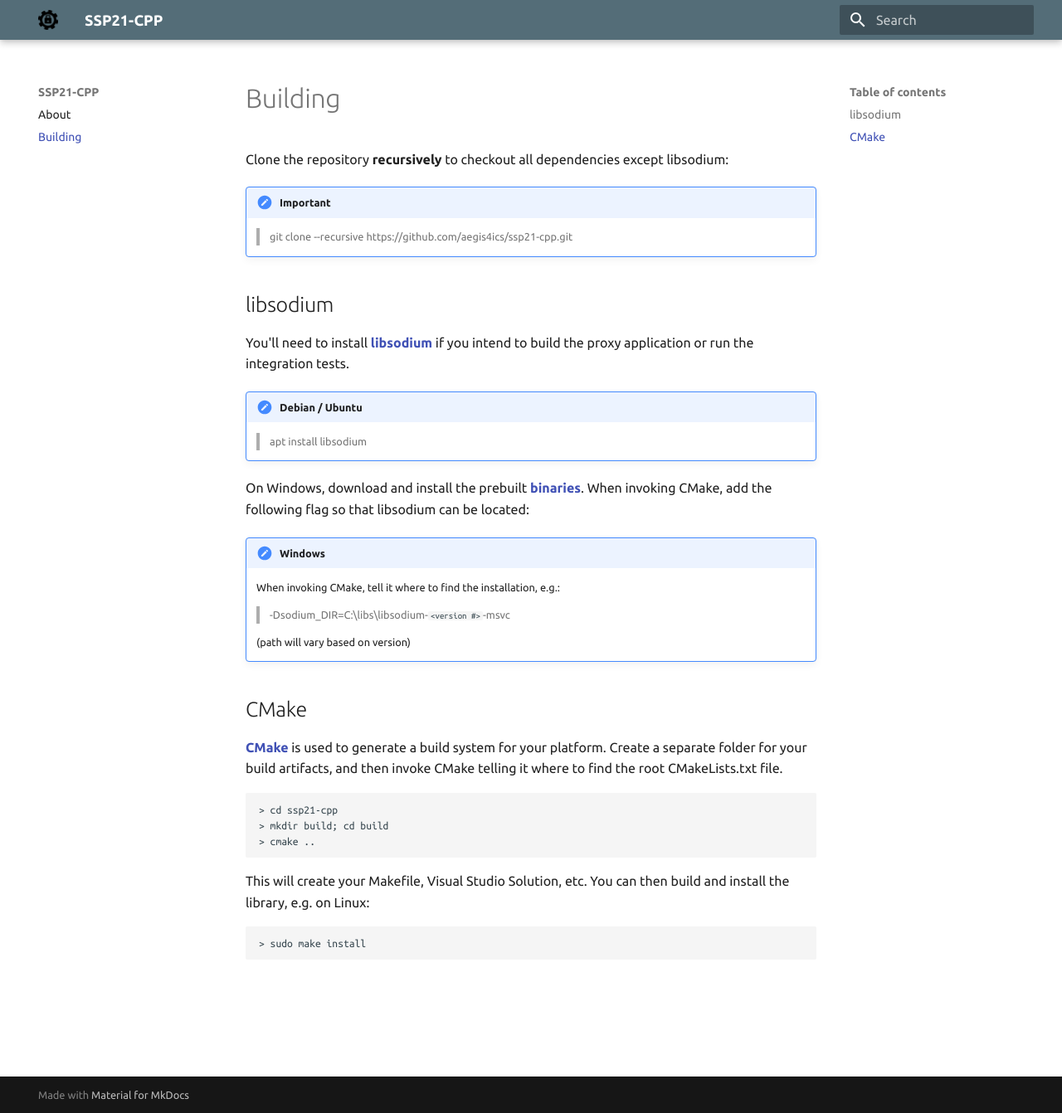
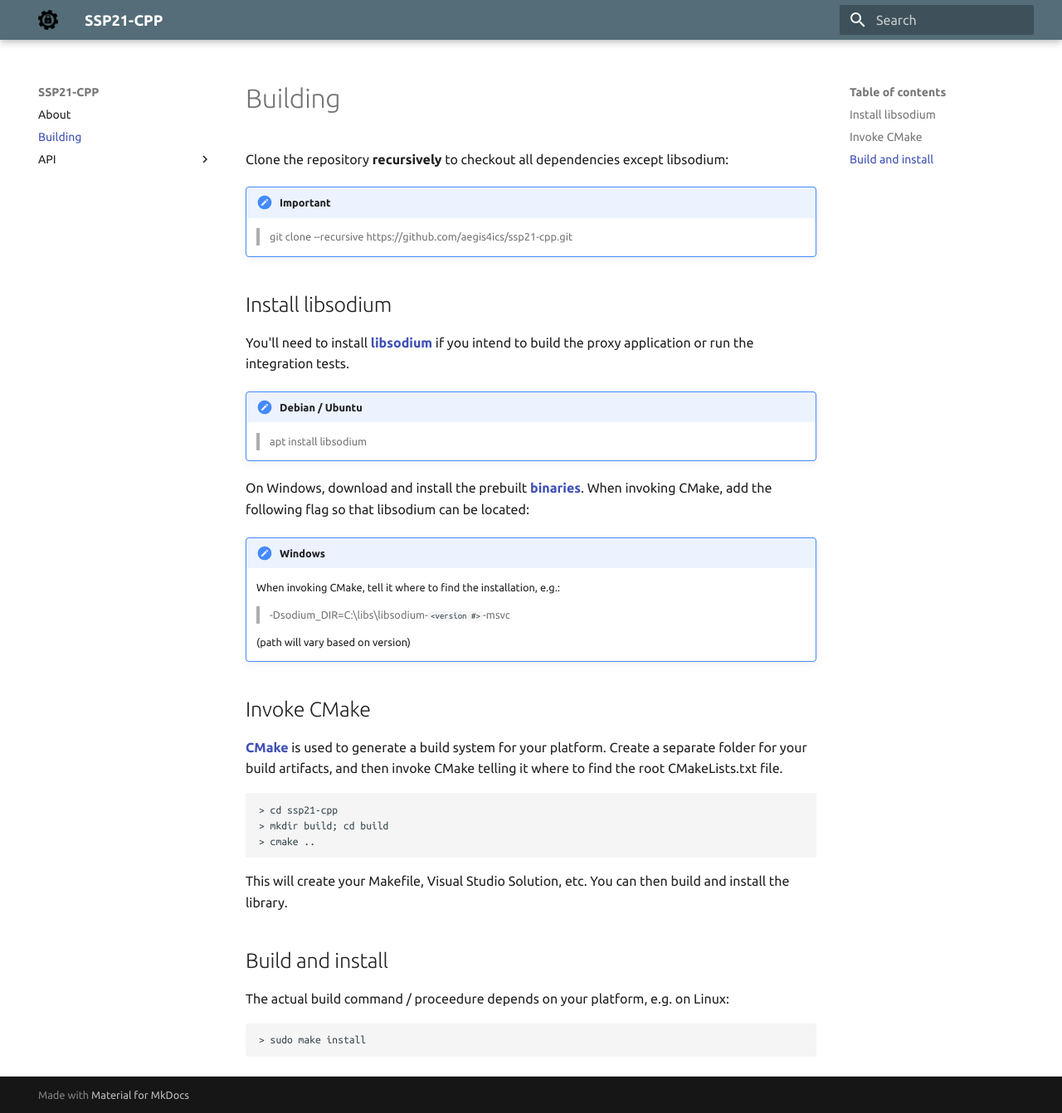
Before and after one commit to aegis4ics/ssp21-cpp-mkdocs, an MkDocs documentation site: the page built from docs/build.md, in a window 1280 px wide and 1342 px high. Shown: the whole window at 83% size. Built offline with MkDocs 1.6.1 and Material for MkDocs 9.7.7, drawn with Linux system fonts in a browser that asks for light colours.

````diff
--- a/docs/build.md
+++ b/docs/build.md
@@ -6,7 +6,7 @@ Clone the repository **recursively** to checkout all dependencies except libsodi
     > git clone --recursive https://github.com/aegis4ics/ssp21-cpp.git
 
 
-## libsodium
+## Install libsodium
 
 You'll need to install [libsodium](https://download.libsodium.org/doc/) if you intend to build the proxy application
 or run the integration tests.
@@ -24,7 +24,7 @@ add the following flag so that libsodium can be located:
 
 	 (path will vary based on version)
 
-## CMake
+## Invoke CMake
 
 [CMake](https://cmake.org/) is used to generate a build system for your platform. Create a separate folder for your build artifacts,
 and then invoke CMake telling it where to find the root CMakeLists.txt file.
@@ -35,7 +35,11 @@ and then invoke CMake telling it where to find the root CMakeLists.txt file.
 > cmake ..
 ```
 
-This will create your Makefile, Visual Studio Solution, etc. You can then build and install the library, e.g. on Linux:
+This will create your Makefile, Visual Studio Solution, etc. You can then build and install the library.
+
+## Build and install
+
+The actual build command / proceedure depends on your platform, e.g. on Linux:
 
 ```
 > sudo make install
````
Also changed, not shown: docs/API/introduction.md (added, +16 -0 lines), docs/images/stack.svg (added), mkdocs.yml (line endings or trailing spaces).
